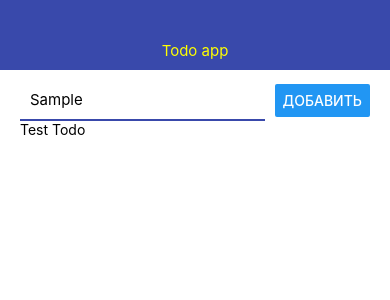
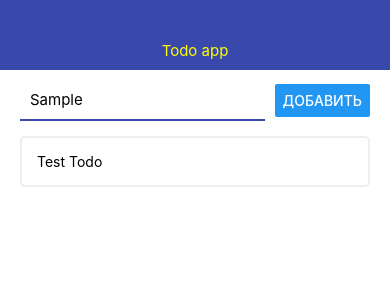
Before and after one commit to jsmyjob/rn-app, a React Native app: screen / in a window 390 px wide. Both pictures are taken after typing "Sample" into the empty fields and a click on the button "ДОБАВИТЬ". Shown: the top 300 px of the page. Built offline with nearby package versions, Linux system fonts and the light colour scheme.

Commit message:
Стилизация добавленных заданий

```diff
--- a/App.js
+++ b/App.js
@@ -2,6 +2,7 @@
 import { StyleSheet, Text, View } from "react-native";
 import { Navbar } from "./src/Navbar";
 import { AddToDo } from "./src/AddTodo";
+import { Todo } from "./src/Todo";
 
 export default function App() {
   // todos - стейт, setTodos - функция, меняющая стейт
@@ -31,7 +32,7 @@
         <AddToDo onSubmit={addTodo} />
         <View>
           {todos.map(todo => {
-            return <Text key={todo.id}>{todo.title}</Text>;
+            return <Todo todo={todo} key={todo.id}/>;
           })}
         </View>
       </View>
--- a/src/AddTodo.js
+++ b/src/AddTodo.js
@@ -23,7 +23,9 @@
         justifyContent: 'space-between',
 
         // верх-низ
-        alignItems: 'center'
+        alignItems: 'center',
+
+        marginBottom: 15
     },
 
     button: {
--- /dev/null
+++ b/src/Todo.js
@@ -0,0 +1,22 @@
+import React from "react";
+import { StyleSheet, Text, View } from "react-native";
+
+export const Todo = ({ todo }) => {
+  return (
+    <View style={styles.todo}>
+      <Text>{todo.title}</Text>
+    </View>
+  );
+};
+
+const styles = StyleSheet.create({
+  todo: {
+      flexDirection: 'row',
+      alignItems: 'center',
+      borderRadius: 5,
+      borderColor: '#eee',
+      borderWidth: 2,
+      padding: 15,
+      marginBottom: 10
+  }
+});
```
